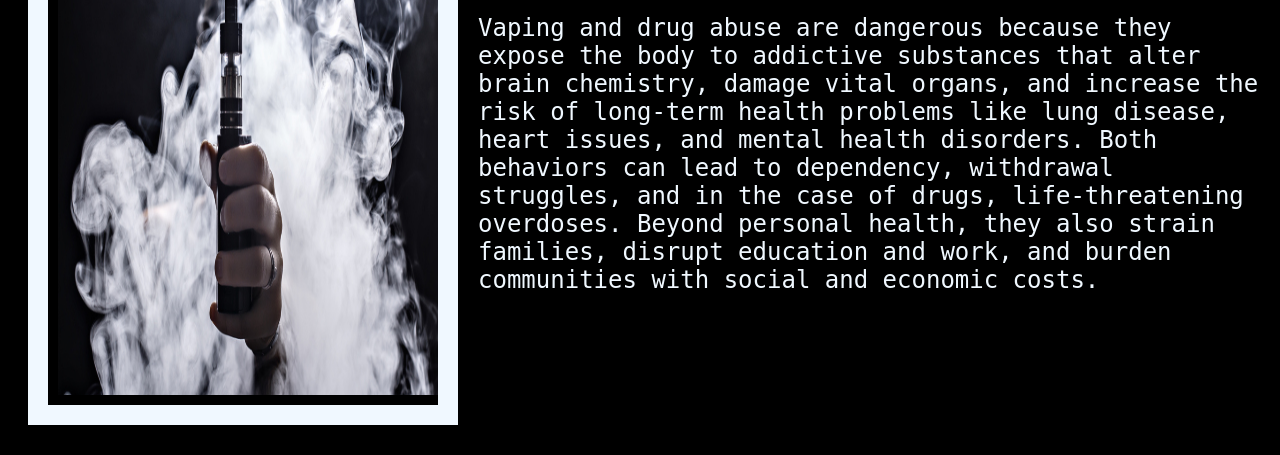
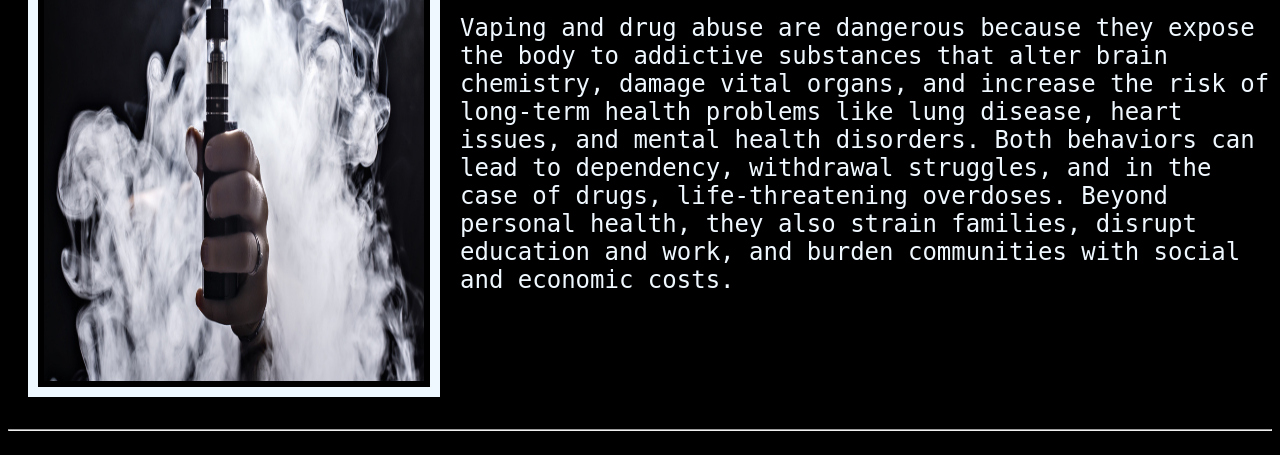
Before and after one commit to Gabriel-ui-ge/Vaping-DrugAbuseProject, a plain HTML site: page index.html in a window 1280 px wide. Shown: the part 209-664 px from the top of the page. Drawn offline with Linux system fonts and the light colour scheme; a web font is replaced by a local one.

Commit message:
Update VAPINGISBAD.css

```diff
--- a/VAPINGISBAD.css
+++ b/VAPINGISBAD.css
@@ -9,9 +9,9 @@
     }
 
     .photo-box {
-    width: 370px;
-    border: 20px solid aliceblue;
-    padding: 10px;
+    width: 380px;
+    border: 10px solid aliceblue;
+    padding: 6px;
     margin: 20px;
     }
 
```
